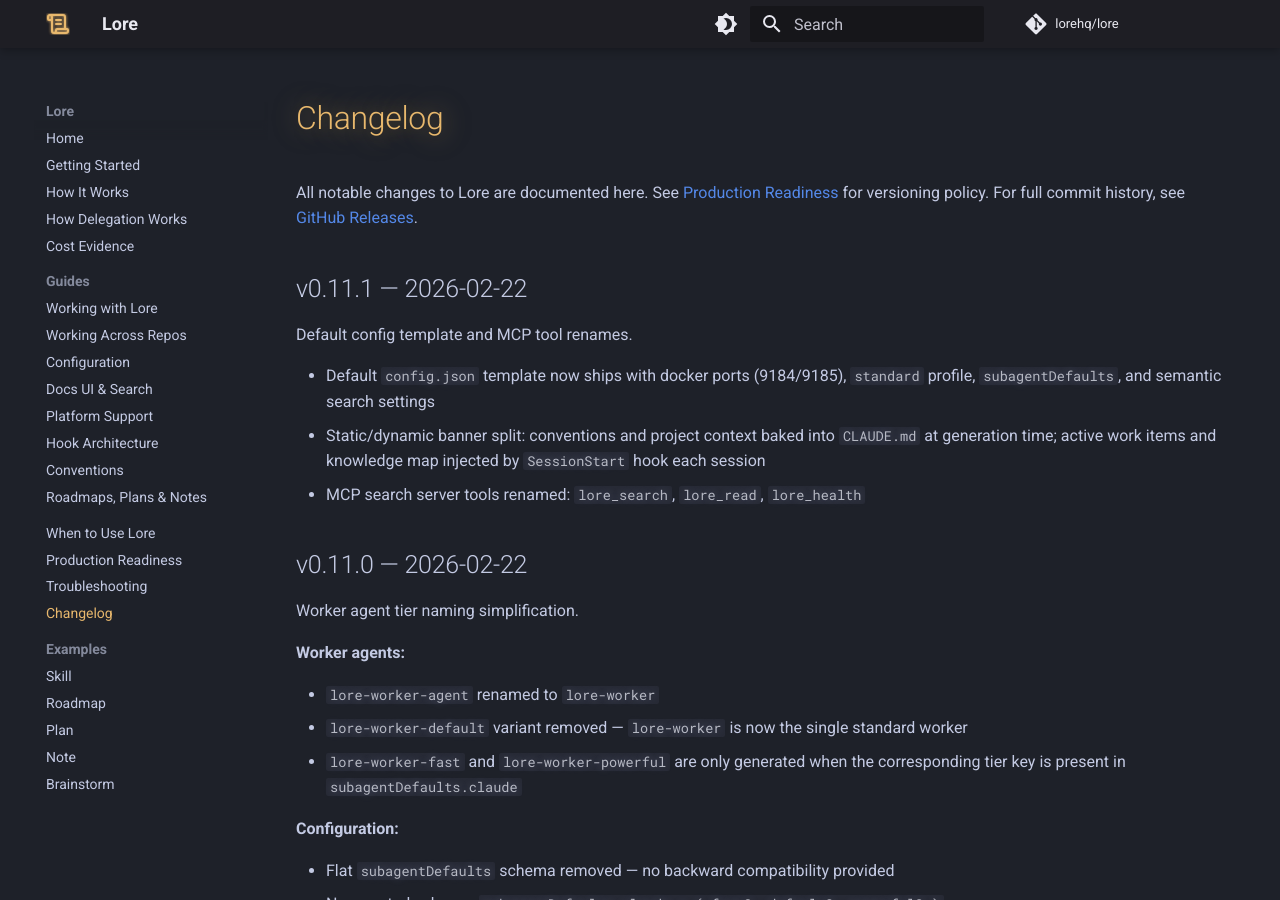
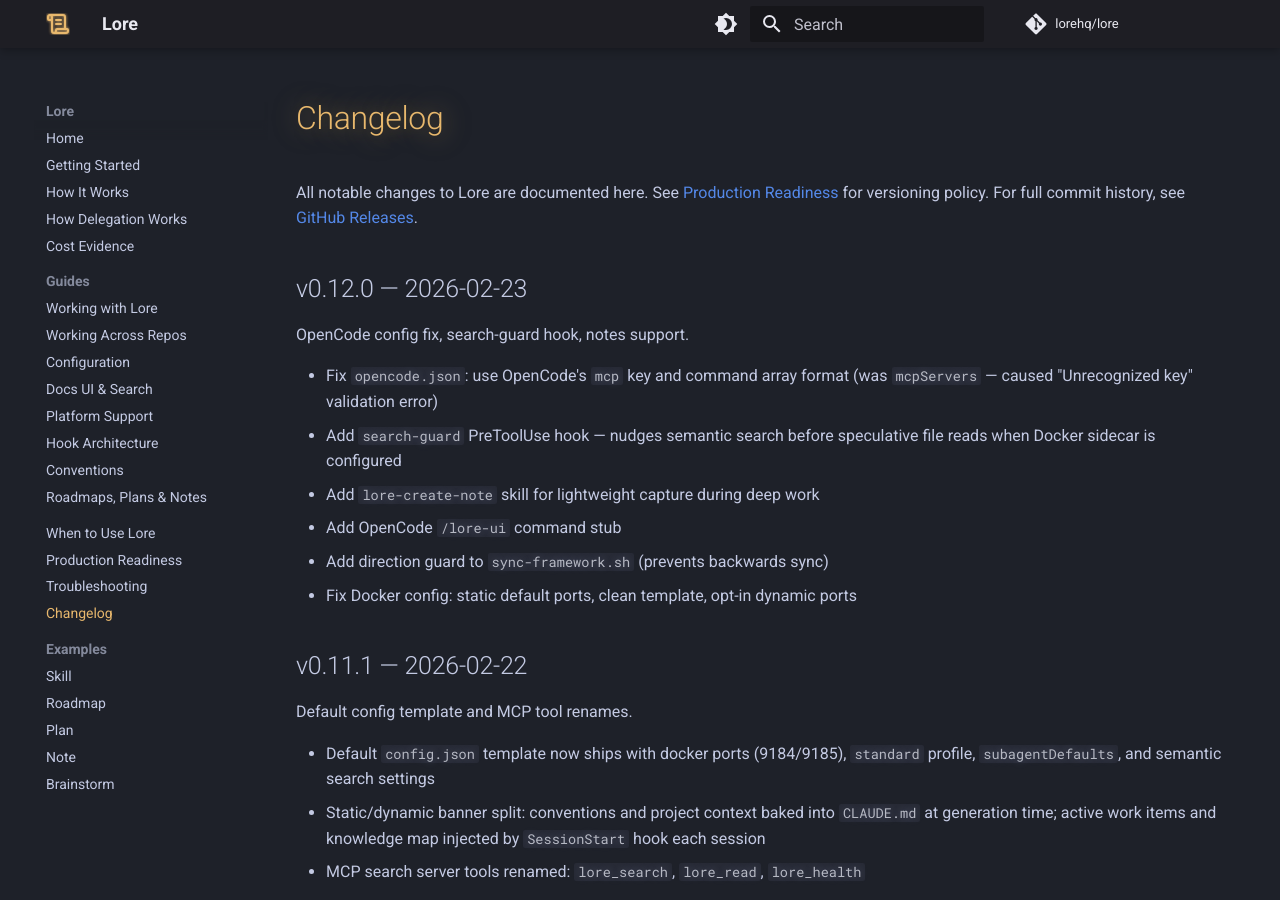
Before and after one commit to lorehq/lore-docs, an MkDocs documentation site: the page built from docs/changelog.md, in a window 1280 px wide and 900 px high. Built offline with MkDocs 1.6.1 and Material for MkDocs 9.7.7, drawn with Linux system fonts in a browser that asks for light colours; comment, search, counter and statistics services are not loaded.

Commit message:
Add v0.12.0 changelog entry
Co-Authored-By: Claude Opus 4.6 <noreply@anthropic.com>

```diff
--- a/docs/changelog.md
+++ b/docs/changelog.md
@@ -5,6 +5,17 @@ title: Changelog
 # Changelog
 
 All notable changes to Lore are documented here. See [Production Readiness](production-readiness.md) for versioning policy. For full commit history, see [GitHub Releases](https://github.com/lorehq/lore/releases).
+
+## v0.12.0 — 2026-02-23
+
+OpenCode config fix, search-guard hook, notes support.
+
+- Fix `opencode.json`: use OpenCode's `mcp` key and command array format (was `mcpServers` — caused "Unrecognized key" validation error)
+- Add `search-guard` PreToolUse hook — nudges semantic search before speculative file reads when Docker sidecar is configured
+- Add `lore-create-note` skill for lightweight capture during deep work
+- Add OpenCode `/lore-ui` command stub
+- Add direction guard to `sync-framework.sh` (prevents backwards sync)
+- Fix Docker config: static default ports, clean template, opt-in dynamic ports
 
 ## v0.11.1 — 2026-02-22
 
```
